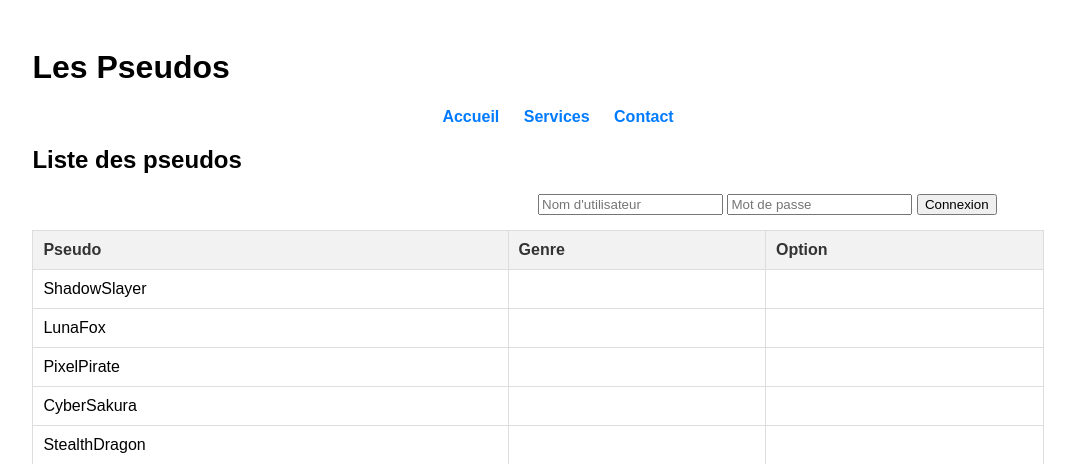
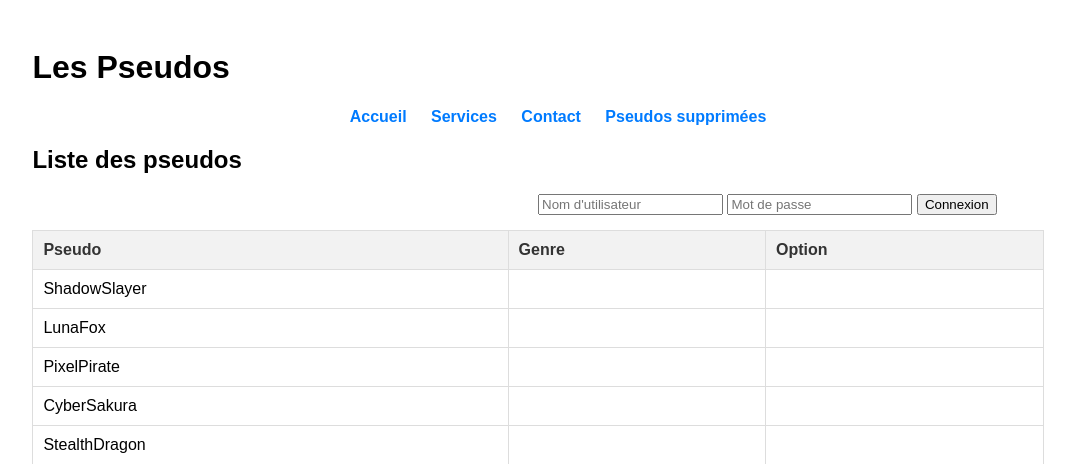
Before and after one commit to JeremyGfeller1/ict151_videogames, a PHP site: page / in a window 1280 px wide. Shown: the top 464 px of the page, without its empty margins (102-1177 px from the left). Run offline with PHP 8.4, Linux system fonts and the light colour scheme; data comes from the database, SQL or seed files in the repository.

Commit message:
Add link to new pages "Pseudos supprimés"

```diff
--- a/index.php
+++ b/index.php
@@ -26,6 +26,7 @@
                     <li><a href="#home">Accueil</a></li>
                     <li><a href="#services">Services</a></li>
                     <li><a href="#contact">Contact</a></li>
+                    <li><a href="views/pseudo/deletedPseudos.php">Pseudos supprimées</a></li>
                 </ul>
             </nav>
 
```
